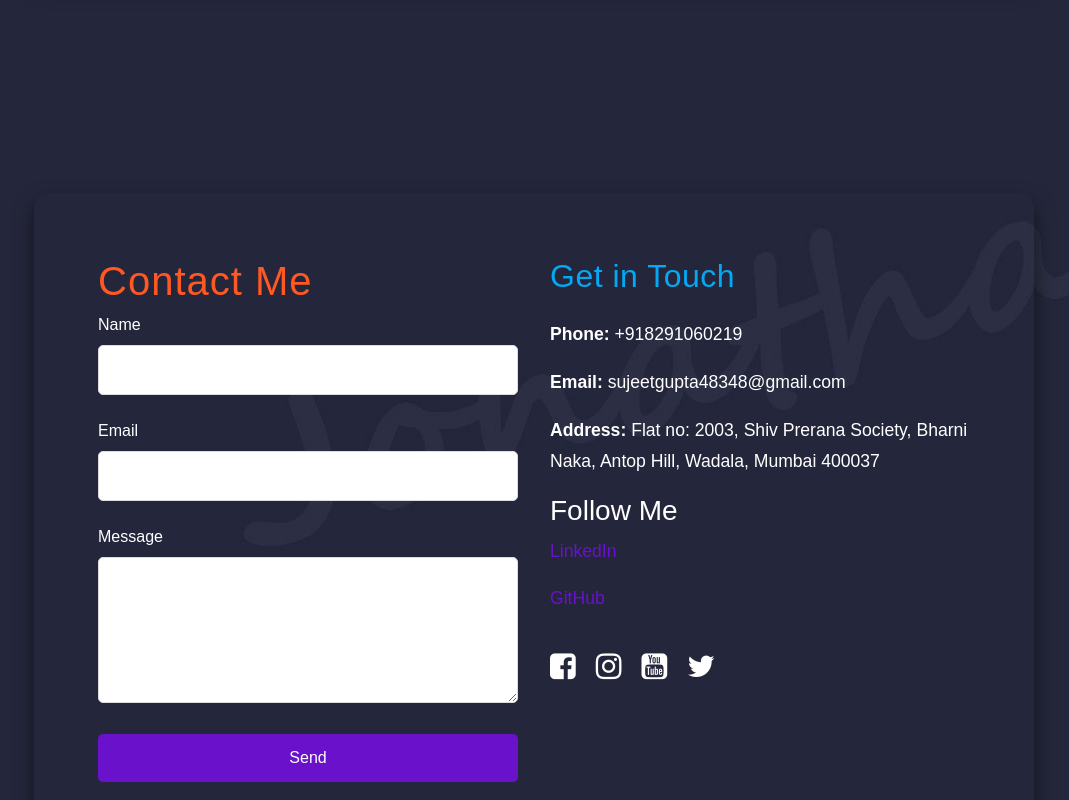
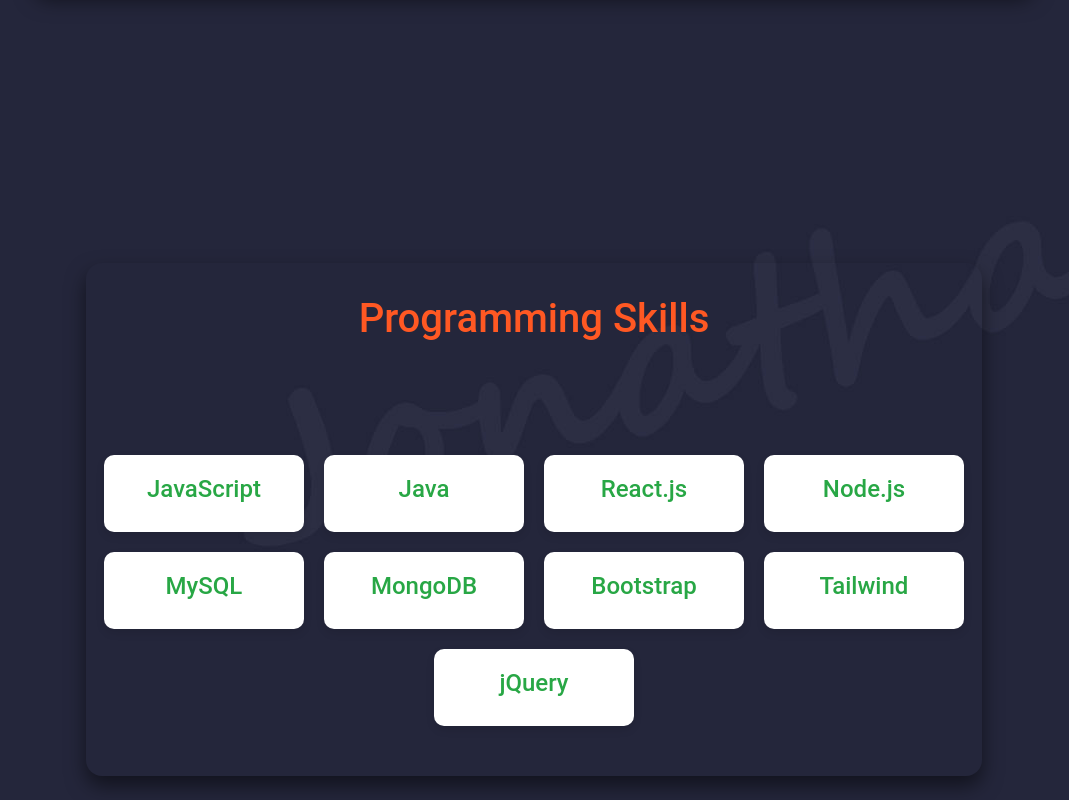
Before and after one commit to sujeetchandrikagupta/Portfolio, a React (Create React App) app: page / in a window 1280 px wide. Shown: the part 1280-2080 px from the top of the page, without its empty margins (106-1175 px from the left). Built offline with nearby package versions, Linux system fonts and the light colour scheme; a web font is replaced by a local one.

Commit message:
Updated Skill component and added responsiveness

```diff
--- a/src/App.js
+++ b/src/App.js
@@ -5,6 +5,7 @@
   return (
     <div className="App">
       <Home/>
+
     </div>
   );
 };
--- a/src/PortfolioCotainer/AboutMe/AboutMe.css
+++ b/src/PortfolioCotainer/AboutMe/AboutMe.css
@@ -7,7 +7,7 @@
 
   body {
     font-family: 'Arial', sans-serif;
-    background-color: #000;
+    /* background-color: #000; */
     color: #fff;
   }
 
@@ -35,7 +35,7 @@
   }
 
   .about-heading {
-    margin-bottom: 0.5rem;
+    margin-bottom: 4rem;
     color: var(--dark-orange);
     font-size: 2.5rem;
     letter-spacing: 1px;
@@ -44,13 +44,13 @@
     justify-content: center;
   }
 
-  .about-subheading {
+  /* .about-subheading {
     margin-bottom: 1.5rem;
     color: #03a9f4;
     font-size: 2rem;
     letter-spacing: 0.5px;
     animation: slideIn 1.2s ease-in-out;
-  }
+  } */
 
   .about-paragraph {
     margin-bottom: 1rem;
--- a/src/PortfolioCotainer/AboutMe/AboutMe.js
+++ b/src/PortfolioCotainer/AboutMe/AboutMe.js
@@ -6,15 +6,15 @@
     <div className="about-me-container" id="about">
       <div className="about-me-card">
         <h1 className="about-heading">About</h1>
-        <h2 className="about-subheading">Frontend Developer</h2>
+        {/* <h2 className="about-subheading">Frontend Developer</h2> */}
         <p className="about-paragraph">
-          Hello! I'm [Your Name], a passionate frontend developer with a knack for creating visually appealing and user-friendly websites. With a strong foundation in HTML, CSS, and JavaScript, I specialize in building responsive and interactive web applications using React.js.
+          Hello! I'm Sujeet Gupta, a passionate frontend developer with a knack for creating visually appealing and user-friendly websites. With a strong foundation in HTML, CSS, and JavaScript, I specialize in building responsive and interactive web applications using React.js.
         </p>
         <p className="about-paragraph">
           My journey into web development started with a curiosity for how websites are built and has evolved into a full-fledged career. I enjoy the challenge of transforming complex problems into simple, elegant solutions. I am continuously learning new technologies and best practices to improve my craft.
         </p>
         <p className="about-paragraph">
-          In my free time, I enjoy reading tech blogs, exploring new places, and experimenting with new web technologies. I thrive in collaborative environments and am always excited to take on new challenges and projects.
+        In my free time, I enjoy English Conversation videos ,learing new technologies and i do regular exercise to keep my self fit and active. experimenting with new web technologies. I thrive in collaborative environments and am always excited to take on new challenges and projects.
         </p>
       </div>
     </div>
--- a/src/PortfolioCotainer/Home/Home.js
+++ b/src/PortfolioCotainer/Home/Home.js
@@ -2,6 +2,7 @@
 import Profile from './Profile/Profile';
 import Footer from './Footer/Footer';
 import AboutMe from '../AboutMe/AboutMe';
+import Skill from '../Resume/skill';
 import ContactMe from '../ContactMe/ContactMe';
 import './Home.css';
 
@@ -11,6 +12,7 @@
             <Profile/>
             <Footer/>
             <AboutMe/>
+            <Skill/>
             <ContactMe/>
         </div>
     );
--- a/src/PortfolioCotainer/Home/Profile/Profile.js
+++ b/src/PortfolioCotainer/Home/Profile/Profile.js
@@ -19,6 +19,11 @@
             <li className="navbar-item">
               <a href="#about" className="navbar-link">
                 About
+              </a>
+            </li>
+            <li className="navbar-item">
+              <a href="#skill" className="navbar-link">
+                Skills
               </a>
             </li>
             <li className="navbar-item">
--- /dev/null
+++ b/src/PortfolioCotainer/Resume/skill.css
@@ -0,0 +1,70 @@
+.container {
+  margin: 0%;
+  padding: 0%;
+  min-height: 100vh;
+  min-width: 100vw;
+  /* background-color: #251435; */
+  display: flex;
+  justify-content:center;
+  align-items: center;
+}
+
+.containerLanguage {
+  /* background: yellow; */
+  border-radius: 1rem;
+  box-shadow: 0 10px 20px rgba(0, 0, 0, 0.5);
+  padding: 0 10px 50px 10px;
+  margin: 0 12rem;
+  animation: fadeIn 1.5s ease-in-out;
+    transition: transform 0.3s ease-in-out;
+}
+.containerLanguage:hover  {
+    transform: translateY(-10px);
+  }
+
+.heading {
+  font-size: 2.5rem;
+  color: var(--dark-orange);
+  font-family: "Roboto", sans-serif;
+  text-align: center;
+  margin-bottom: 5rem;
+  padding: 2rem;
+}
+
+.language-list {
+  font-family: "Roboto", sans-serif;
+  display: flex;
+  flex-wrap: wrap;
+  justify-content: center;
+  gap: 20px;
+}
+
+.language-card {
+  background: #fff;
+  padding: 20px;
+  border-radius: 10px;
+  box-shadow: 0 4px 8px rgba(0, 0, 0, 0.1);
+  width: 200px;
+  text-align: center;
+  transition: transform 0.3s, box-shadow 0.3s;
+}
+
+.language-card:hover {
+  transform: translateY(-10px);
+  box-shadow: 0 8px 16px rgba(0, 0, 0, 0.2);
+}
+
+.language-name {
+  font-size: 1.5rem;
+  color: #28a745;
+}
+
+@media (max-width: 768px) {
+  .heading {
+    font-size: 2rem;
+  }
+
+  .language-card {
+    width: 150px;
+  }
+}
--- /dev/null
+++ b/src/PortfolioCotainer/Resume/skill.js
@@ -0,0 +1,34 @@
+import React from 'react';
+import './skill.css'
+
+const languages = [
+  { name: 'JavaScript'},
+  { name: 'Java'},
+  { name: 'React.js'},
+  { name: 'Node.js'},
+  { name: 'MySQL' },
+  { name: 'MongoDB'},
+  { name: 'Bootstrap'},
+  { name: 'Tailwind'},
+  { name: 'jQuery'},
+  // Add more languages as needed
+];
+
+const Skill = () => {
+  return (
+    <div className="container" id="skill">
+    <div className="containerLanguage">
+      <h1 className="heading">Programming Skills</h1>
+      <div className="language-list">
+        {languages.map((language, index) => (
+          <div className="language-card" key={index}>
+            <h2 className="language-name">{language.name}</h2>
+          </div>
+        ))}
+      </div>
+    </div>
+    </div>
+  );
+};
+
+export default Skill;
```
Also changed, not shown: 1 other file (tests, documents, lock files or other folders).
